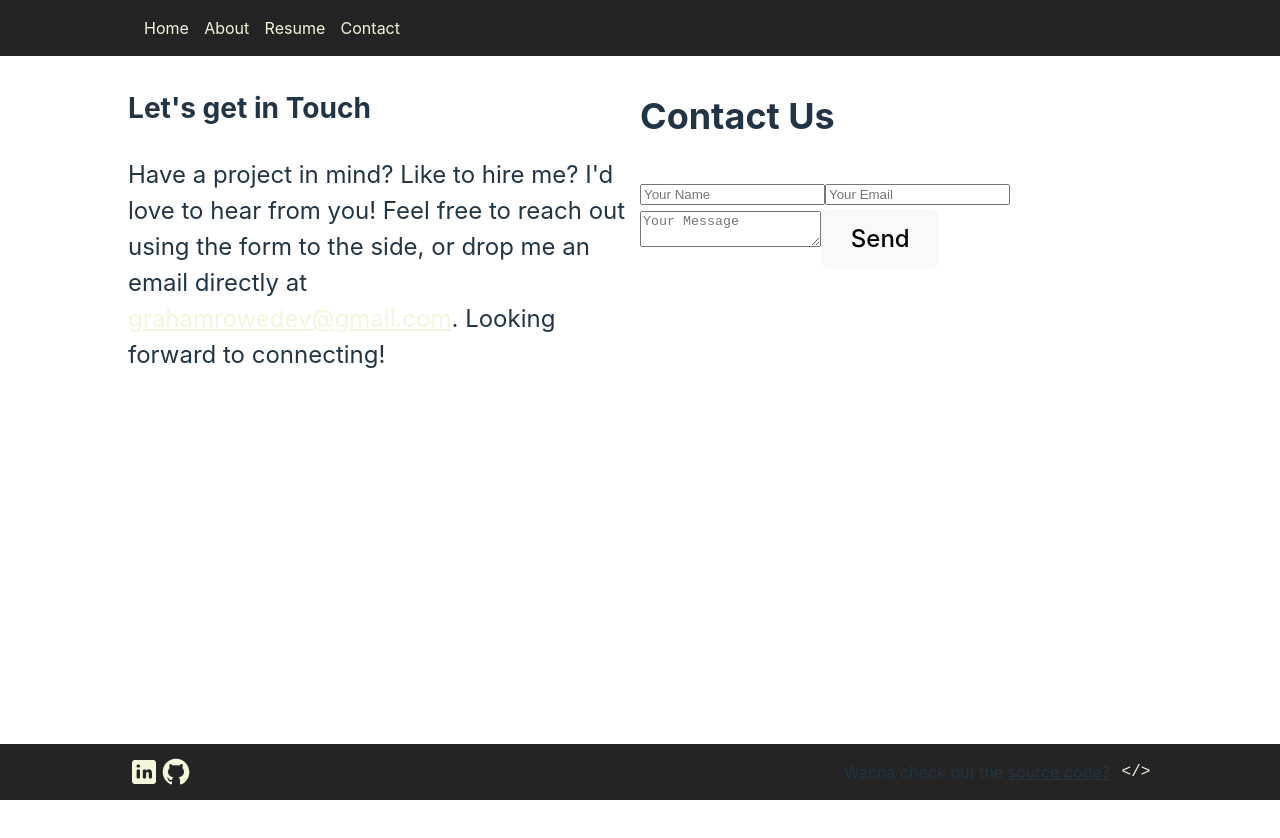
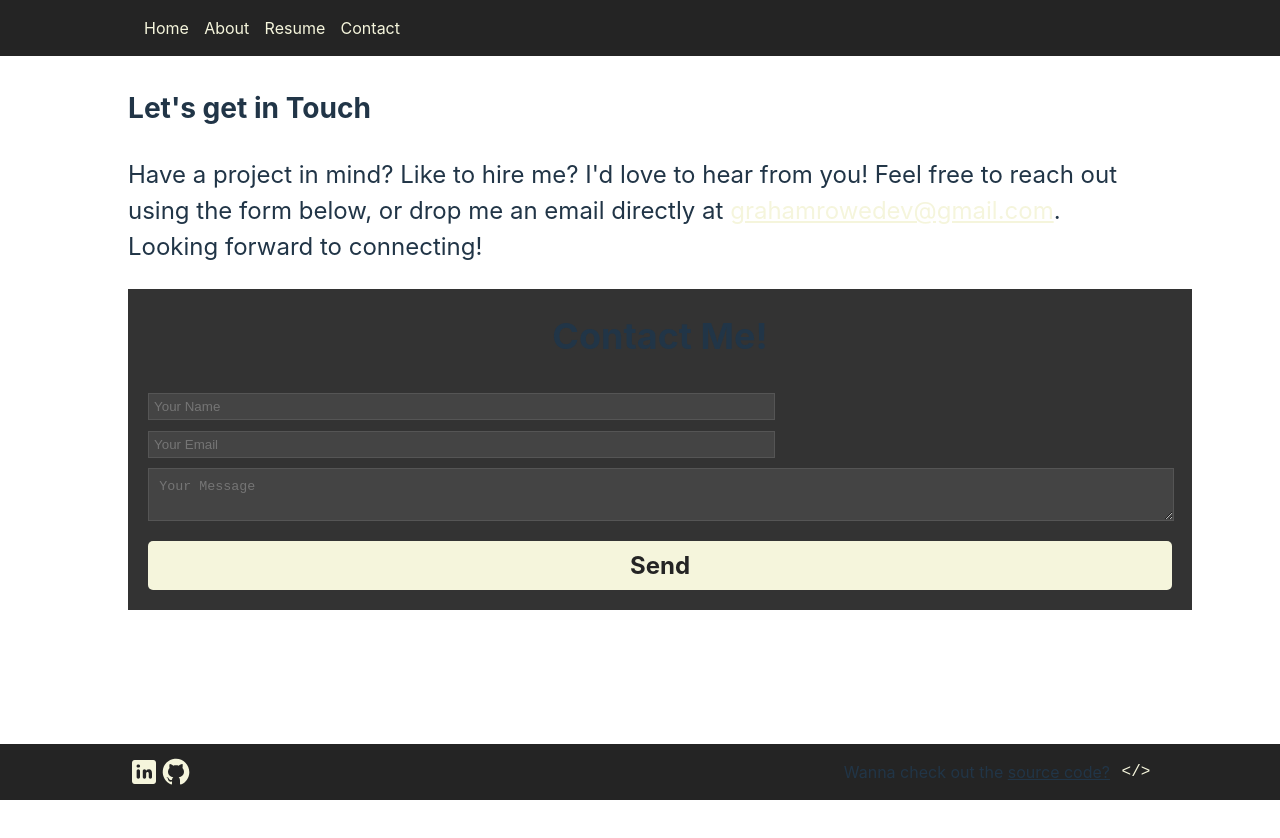
Before and after one commit to grrowe/grahamrowe.dev-ts, a React (Vite) app: page /contact in a window 1280 px wide. Shown: the top 838 px of the page. After the commit the page ends 800 px from the top, so only its background shows below. Built offline with nearby package versions, Linux system fonts and the light colour scheme.

Commit message:
Finish styling of contact page

```diff
--- a/src/ui/components/contactForm.tsx
+++ b/src/ui/components/contactForm.tsx
@@ -1,14 +1,4 @@
-// import InputField from "./input"
-
-// const ContactForm = () => {
-//     return <div>
-//         ABV
-
-//         <InputField label='abc' />
-//     </div>
-// }
-
-// export default ContactForm
+import "../contact/contact.css";
 
 import React, { useState } from "react";
 import emailjs from "@emailjs/browser";
@@ -69,9 +59,10 @@ const ContactForm = () => {
 
   return (
     <div>
-      <h2>Contact Us</h2>
-      {!sent && (
+      <h2>Contact Me!</h2>
+      {!sent ? (
         <form onSubmit={handleSubmit}>
+          <div className="inputWrapper">
             <input
               type="text"
               name="name"
@@ -79,6 +70,7 @@ const ContactForm = () => {
               onChange={handleChange}
               placeholder="Your Name"
               required
+              className="nameInput"
             />
             <input
               type="email"
@@ -88,6 +80,8 @@ const ContactForm = () => {
               placeholder="Your Email"
               required
             />
+          </div>
+
           <textarea
             name="message"
             value={formData.message}
@@ -98,6 +92,8 @@ const ContactForm = () => {
           <button type="submit">Send</button>
           {status && <p>{status}</p>}
         </form>
+      ) : (
+        <div>{status}</div>
       )}
     </div>
   );
--- a/src/ui/contact/contact.css
+++ b/src/ui/contact/contact.css
@@ -1,14 +1,89 @@
 #contactWrapper {
-    display: flex;
-    flex-direction: row;
-    justify-content: space-between;
-    font-size: 1.5em;
+  display: flex;
+  flex-direction: column;
+  justify-content: space-between;
+  font-size: 1.5em;
+  height: 10vh;
 }
 
 .contactCopy {
-    width: 40vw;
+  width: 80vw;
 }
 
 .contactForm {
-    width: 40vw;
+  background-color: #333;
+  padding: 20px;
+  box-shadow: 0 4px 0.5% rgba(0, 0, 0, 0.2);
+  width: 80vw;
+  margin-right: 10vw;
 }
+
+.inputWrapper {
+  display: flex;
+  flex-direction: column;
+  padding-bottom: 1%;
+}
+
+.nameInput {
+  margin-right: 1%;
+  margin-bottom: 1%;
+}
+
+.contactForm h2 {
+  text-align: center;
+  margin-top: 0;
+}
+
+.contactForm {
+  margin-bottom: 15px;
+}
+
+.contactForm input {
+  width: 30%;
+  padding: 0.5%;
+  border: 1px solid #555;
+  background-color: #444;
+  color: #f5f5dc;
+}
+
+.contactForm textarea {
+  width: 98%;
+  padding: 1%;
+  border: 1px solid #555;
+  background-color: #444;
+  color: #f5f5dc;
+  margin-bottom: 1%;
+}
+
+.contactForm input:focus,
+.contactForm textarea:focus {
+  outline: none;
+  border-color: #f5f5dc;
+}
+
+button {
+  width: 100%;
+  padding: 10px;
+  background-color: #f5f5dc;
+  color: #242424;
+  font-weight: bold;
+  border: none;
+  border-radius: 5px;
+  cursor: pointer;
+}
+
+button:hover {
+  background-color: #e5e5c0;
+}
+
+@media (max-width: 1300px) {
+  .contactForm input {
+    width: 60%;
+  }
+}
+
+@media (max-width: 600px) {
+    .contactForm input {
+      width: 99%;
+    }
+  }
--- a/src/ui/contact/contact.tsx
+++ b/src/ui/contact/contact.tsx
@@ -8,10 +8,11 @@ function Home() {
         <div className="contactCopy">
           <h3>Let's get in Touch</h3>
           <p>
-            Have a project in mind? Like to hire me? I'd love to
-            hear from you! Feel free to reach out using the form to the side, or drop
-            me an email directly at <a href="mailto:grahamrowedev@gmail.com">grahamrowedev@gmail.com</a>. Looking forward to
-            connecting!
+            Have a project in mind? Like to hire me? I'd love to hear from you!
+            Feel free to reach out using the form below, or drop me an
+            email directly at{" "}
+            <a href="mailto:grahamrowedev@gmail.com">grahamrowedev@gmail.com</a>
+            . Looking forward to connecting!
           </p>
         </div>
         <div className="contactForm">
--- a/src/ui/home/home.css
+++ b/src/ui/home/home.css
@@ -2,6 +2,8 @@
     display: flex;
     flex-direction: column;
     padding-top: 25vh;
+    height: 10vh;
+    max-height: fit-content;
 }
 
 #home-header h1 {
--- a/src/ui/home/home.tsx
+++ b/src/ui/home/home.tsx
@@ -2,18 +2,19 @@ import "./home.css";
 
 function Home() {
   return (
-    <>
-      <div id="home-header">
-        <h1>{`Hi, my name is <Graham Rowe /> 👋`}</h1>
-        <div>
-          I'm a full-stack developer living near Indianapolis. I build
-          websites and applications that are fast, functional, and easy to use.
-          From creating clean, responsive designs to solving tough backend
-          challenges, I enjoy every part of the development process. If you're
-          interested in working together, <a style={{textDecoration: 'underline'}} href='/contact'>let's chat.</a>
-        </div>
+    <div id="home-header">
+      <h1>{`Hi, my name is <Graham Rowe /> 👋`}</h1>
+      <div>
+        I'm a full-stack developer living near Indianapolis. I build websites
+        and applications that are fast, functional, and easy to use. From
+        creating clean, responsive designs to solving tough backend challenges,
+        I enjoy every part of the development process. If you're interested in
+        working together,{" "}
+        <a style={{ textDecoration: "underline" }} href="/contact">
+          let's chat.
+        </a>
       </div>
-    </>
+    </div>
   );
 }
 
```
Lines whose indentation alone changed are shown as unchanged.
